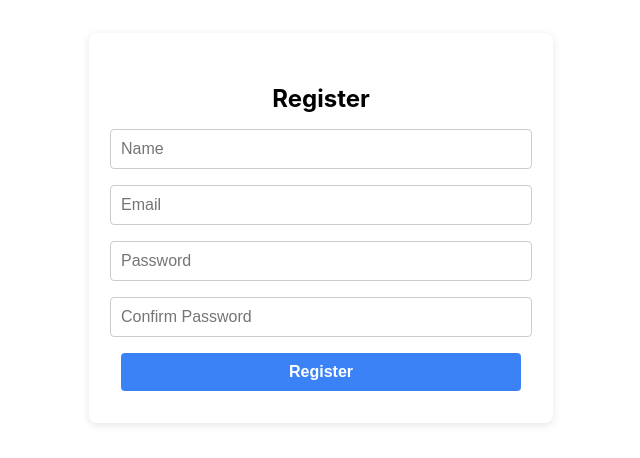
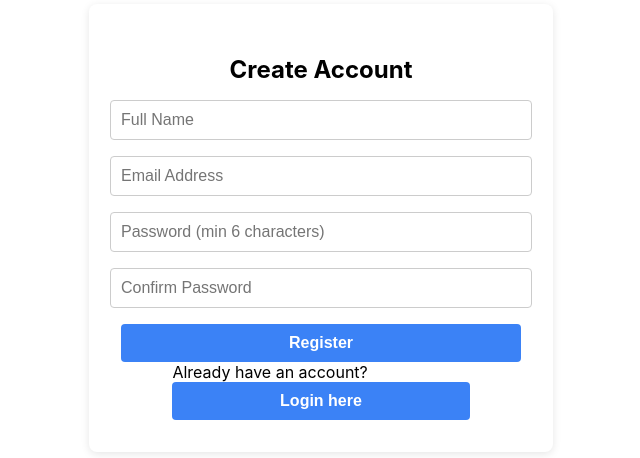
Before and after one commit to Bukansimetri/simetri-vgarage-react, a React (Create React App) app: page /register in a window 1280 px wide. Shown: the part 204-662 px from the top of the page, without its empty margins (319-959 px from the left). Built offline with nearby package versions, Linux system fonts and the light colour scheme.

Commit message:
fixing cors

```diff
--- a/src/components/Register.js
+++ b/src/components/Register.js
@@ -1,21 +1,37 @@
 import React, { useState } from 'react';
 import { useNavigate } from 'react-router-dom';
-import './Register.css'; // You can reuse Login.css or create a new one
+import './Register.css';
 
-const API_BASE_URL = process.env.REACT_APP_API_URL || 'http://localhost:5001';
+// Use environment variable or fallback to local development
+const API_BASE_URL = process.env.REACT_APP_API_URL || 'https://simetri-vgarage-backend.onrender.com';
 
 const Register = () => {
-  const [email, setEmail] = useState('');
-  const [name, setName] = useState('');
-  const [password, setPassword] = useState('');
-  const [confirmPassword, setConfirmPassword] = useState('');
+  const [formData, setFormData] = useState({
+    name: '',
+    email: '',
+    password: '',
+    confirmPassword: ''
+  });
   const [error, setError] = useState('');
+  const [isLoading, setIsLoading] = useState(false);
   const navigate = useNavigate();
+
+  const handleChange = (e) => {
+    const { name, value } = e.target;
+    setFormData(prev => ({
+      ...prev,
+      [name]: value
+    }));
+  };
 
   const handleRegister = async (e) => {
     e.preventDefault();
+    setError(''); // Reset error state
 
-  if (!email || !password || !confirmPassword || !name) {
+    // Validation
+    const { name, email, password, confirmPassword } = formData;
+
+    if (!name || !email || !password || !confirmPassword) {
       setError('Please fill out all fields.');
       return;
     }
@@ -25,60 +41,117 @@ const handleRegister = async (e) => {
       return;
     }
 
+    if (password.length < 6) {
+      setError('Password must be at least 6 characters.');
+      return;
+    }
+
+    setIsLoading(true);
+
     try {
       const response = await fetch(`${API_BASE_URL}/api/register`, {
         method: 'POST',
+        mode: 'cors',
         credentials: 'include',
-      headers: { 'Content-Type': 'application/json' },
+        headers: {
+          'Content-Type': 'application/json',
+          'Accept': 'application/json'
+        },
         body: JSON.stringify({ name, email, password }),
       });
 
+      // Handle non-2xx responses
+      if (!response.ok) {
+        const errorData = await response.json().catch(() => ({}));
+        throw new Error(
+          errorData.message ||
+          `Registration failed with status ${response.status}`
+        );
+      }
+
       const data = await response.json();
 
-    if (!response.ok) {
-      setError(data.message || 'Registration failed.');
-      return;
-    }
+      // Success case
+      alert('Registered successfully! Please login.');
+      navigate('/login');
 
-    setError('');
-    alert('Registered successfully!');
-    navigate('/login');
     } catch (err) {
-    setError('Server error. Please try again later.');
+      console.error('Registration error:', err);
+      setError(
+        err.message ||
+        'Server error. Please try again later. ' +
+        'If this persists, contact support.'
+      );
+    } finally {
+      setIsLoading(false);
     }
   };
 
   return (
     <div className="login-container">
       <form onSubmit={handleRegister} className="login-form">
-        <h2>Register</h2>
+        <h2>Create Account</h2>
+
+        {error && (
+          <div className="error-message">
+            {error}
+          </div>
+        )}
 
         <input
-          type="name"
-          placeholder="Name"
-          value={name}
-          onChange={(e) => setName(e.target.value)}
+          type="text"
+          name="name"
+          placeholder="Full Name"
+          value={formData.name}
+          onChange={handleChange}
+          required
         />
-        {error && <p className="error">{error}</p>}
+
         <input
           type="email"
-          placeholder="Email"
-          value={email}
-          onChange={(e) => setEmail(e.target.value)}
+          name="email"
+          placeholder="Email Address"
+          value={formData.email}
+          onChange={handleChange}
+          required
         />
+
         <input
           type="password"
-          placeholder="Password"
-          value={password}
-          onChange={(e) => setPassword(e.target.value)}
+          name="password"
+          placeholder="Password (min 6 characters)"
+          value={formData.password}
+          onChange={handleChange}
+          minLength="6"
+          required
         />
+
         <input
           type="password"
+          name="confirmPassword"
           placeholder="Confirm Password"
-          value={confirmPassword}
-          onChange={(e) => setConfirmPassword(e.target.value)}
+          value={formData.confirmPassword}
+          onChange={handleChange}
+          required
         />
-        <button type="submit">Register</button>
+
+        <button
+          type="submit"
+          disabled={isLoading}
+        >
+          {isLoading ? 'Registering...' : 'Register'}
+        </button>
+
+        <div className="login-link">
+          Already have an account?
+          <button
+            type="button"
+            onClick={() => navigate('/login')}
+            className="link-button"
+          >
+            Login here
+          </button>
+        </div>
       </form>
     </div>
   );
```
Lines whose indentation alone changed are shown as unchanged.
